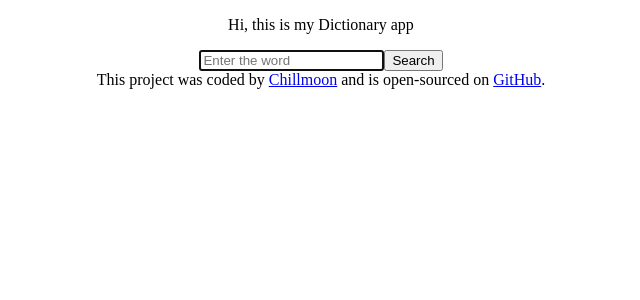
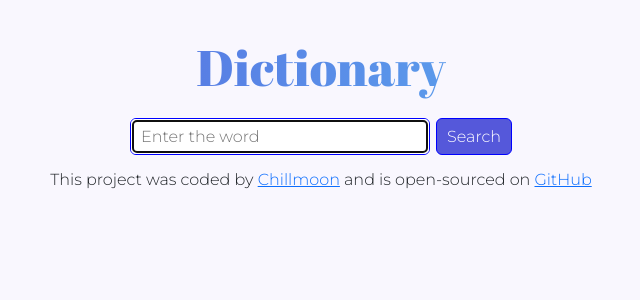
Before and after one commit to Chillmoon/dictionary-react, a React (Create React App) app: page / in a window 1280 px wide. Shown: the top 300 px of the page, without its empty margins (319-959 px from the left). Built offline with nearby package versions, Linux system fonts and the light colour scheme.

Commit message:
added styles

```diff
--- a/public/index.html
+++ b/public/index.html
@@ -10,34 +10,30 @@
       content="Web site created using create-react-app"
     />
     <link rel="apple-touch-icon" href="%PUBLIC_URL%/logo192.png" />
-    <!--
-      manifest.json provides metadata used when your web app is installed on a
-      user's mobile device or desktop. See https://developers.google.com/web/fundamentals/web-app-manifest/
-    -->
+    <link
+      href="https://cdn.jsdelivr.net/npm/bootstrap@5.2.0/dist/css/bootstrap.min.css"
+      rel="stylesheet"
+      integrity="sha384-gH2yIJqKdNHPEq0n4Mqa/HGKIhSkIHeL5AyhkYV8i59U5AR6csBvApHHNl/vI1Bx"
+      crossorigin="anonymous"
+    />
     <link rel="manifest" href="%PUBLIC_URL%/manifest.json" />
-    <!--
-      Notice the use of %PUBLIC_URL% in the tags above.
-      It will be replaced with the URL of the `public` folder during the build.
-      Only files inside the `public` folder can be referenced from the HTML.
+    <link rel="preconnect" href="https://fonts.googleapis.com" />
+    <link rel="preconnect" href="https://fonts.gstatic.com" crossorigin />
+    <link rel="preconnect" href="https://fonts.googleapis.com" />
+    <link rel="preconnect" href="https://fonts.gstatic.com" crossorigin />
+    <link
+      href="https://fonts.googleapis.com/css2?family=Abril+Fatface&family=Montserrat:ital,wght@0,300;1,300&display=swap"
+      rel="stylesheet"
+    />
+    <script
+      src="https://kit.fontawesome.com/adb6149775.js"
+      crossorigin="anonymous"
+    ></script>
 
-      Unlike "/favicon.ico" or "favicon.ico", "%PUBLIC_URL%/favicon.ico" will
-      work correctly both with client-side routing and a non-root public URL.
-      Learn how to configure a non-root public URL by running `npm run build`.
-    -->
     <title>React App</title>
   </head>
   <body>
     <noscript>You need to enable JavaScript to run this app.</noscript>
     <div id="root"></div>
-    <!--
-      This HTML file is a template.
-      If you open it directly in the browser, you will see an empty page.
-
-      You can add webfonts, meta tags, or analytics to this file.
-      The build step will place the bundled scripts into the <body> tag.
-
-      To begin the development, run `npm start` or `yarn start`.
-      To create a production bundle, use `npm run build` or `yarn build`.
-    -->
   </body>
 </html>
--- a/src/App.css
+++ b/src/App.css
@@ -1,38 +1,71 @@
-.App {
-  text-align: center;
+:root {
+  --background: radial-gradient(
+    circle at 12.3% 19.3%,
+    rgb(85, 88, 218) 0%,
+    rgb(95, 209, 249) 100.2%
+  );
 }
 
-.App-logo {
-  height: 40vmin;
-  pointer-events: none;
+.App {
+  font-family: "Montserrat", sans-serif;
 }
 
-@media (prefers-reduced-motion: no-preference) {
-  .App-logo {
-    animation: App-logo-spin infinite 20s linear;
-  }
+.App header {
+  text-align: center;
+  font-size: 50px;
+  font-family: "Abril Fatface", cursive;
+  background: var(--background);
+  -webkit-background-clip: text;
+  -webkit-text-fill-color: transparent;
+  margin: 30px 0px 10px 0px;
+}
+.App footer {
+  text-align: center;
+  margin: 10px;
+}
+.App input {
+  width: 300px;
 }
 
-.App-header {
-  background-color: #282c34;
-  min-height: 100vh;
-  display: flex;
-  flex-direction: column;
-  align-items: center;
-  justify-content: center;
-  font-size: calc(10px + 2vmin);
+.App button {
+  background: rgb(85, 88, 218);
   color: white;
+  padding: 5px 10px;
 }
 
-.App-link {
-  color: #61dafb;
+.App button:hover {
+  cursor: pointer;
+}
+.App button,
+.App input {
+  border: 1px solid blue;
+  padding: 5px 10px;
+  margin: 3px;
+  line-height: 25px;
+  display: inline-flex;
+}
+.App .section {
+  box-shadow: 0 30px 50px rgb(65 50 100 / 8%);
+  border-radius: 8px;
+  background: #fff;
+  margin: 30px;
+  padding: 40px;
+}
+body {
+  background: #f9f7fe;
 }
 
-@keyframes App-logo-spin {
-  from {
-    transform: rotate(0deg);
-  }
-  to {
-    transform: rotate(360deg);
-  }
+h1 {
+  color: rgb(85, 88, 218);
+  font-weight: bolder;
 }
+form {
+  display: flex;
+  justify-content: center;
+  align-items: center;
+}
+li {
+  list-style: none;
+
+  font-style: italic;
+}
--- a/src/App.js
+++ b/src/App.js
@@ -4,14 +4,12 @@ import SearchEngine from "./SearchEngine";
 function App() {
   return (
     <div className="App">
-      <header>
-        <p>Hi, this is my Dictionary app</p>
-      </header>
-      <SearchEngine defaultWord="cat" />
+      <header>Dictionary</header>
+      <SearchEngine defaultWord="sky" />
       <footer>
         This project was coded by <a href="https://t.me/Chillmoon">Chillmoon</a>{" "}
         and is open-sourced on{" "}
-        <a href="https://github.com/Chillmoon/weather-react">GitHub</a>.
+        <a href="https://github.com/Chillmoon/weather-react">GitHub</a>
       </footer>
     </div>
   );
--- a/src/Meaning.js
+++ b/src/Meaning.js
@@ -4,7 +4,9 @@ import Synonyms from "./Synonyms";
 export default function Meaning(props) {
   return (
     <div className="Meaning">
-      <h2>{props.meaning.partOfSpeech}</h2>
+      <div className="section">
+        <h1>{props.meaning.partOfSpeech}</h1>
+        <h4>definitions:</h4>
         {props.meaning.definitions.map(function (definition, index) {
           return (
             <div key={index}>
@@ -18,5 +20,6 @@ export default function Meaning(props) {
           );
         })}
       </div>
+    </div>
   );
 }
--- a/src/Results.js
+++ b/src/Results.js
@@ -6,6 +6,7 @@ export default function Results(props) {
   if (props.results) {
     return (
       <div className="Results">
+        <div className="section">
           <h1>{props.results.word}</h1>
           {props.results.phonetics.map(function (phonetic, index) {
             return (
@@ -14,6 +15,7 @@ export default function Results(props) {
               </div>
             );
           })}
+        </div>
         {props.results.meanings.map(function (meaning, index) {
           return (
             <div>
--- a/src/SearchEngine.js
+++ b/src/SearchEngine.js
@@ -25,13 +25,17 @@ export default function SearchEngine(props) {
     <div className="SearchEngine">
       <form onSubmit={handleSubmit}>
         <input
+          className="rounded"
           type="search"
           autoFocus={true}
           placeholder="Enter the word"
           onChange={handleKeywordChange}
         ></input>
-        <button type="submit">Search</button>
+        <button type="submit" className="rounded">
+          Search
+        </button>
       </form>
+
       <Results results={results} />
     </div>
   );
```
Lines whose indentation alone changed are shown as unchanged.
